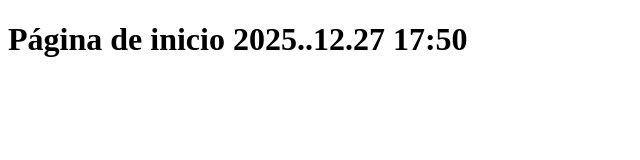
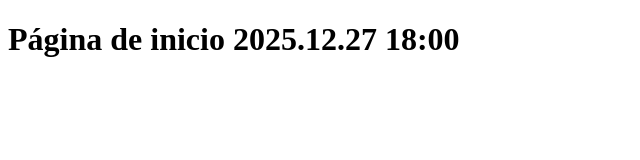
Before and after one commit to ddomori/pwa, a plain HTML site: page index.html in a window 1280 px wide. Shown: the whole page, without its empty margins (0-640 px from the left). Drawn offline with Linux system fonts and the light colour scheme.

Commit message:
Corregida fecha

```diff
--- a/index.html
+++ b/index.html
@@ -7,7 +7,7 @@
   <link rel="manifest" href="manifest.json">
 </head>
 <body>
-<h1>Página de inicio 2025..12.27 17:50</h1>
+<h1>Página de inicio 2025.12.27 18:00</h1>
 <script>
   if ('serviceWorker' in navigator) {
     navigator.serviceWorker.register('sw.js');
```
